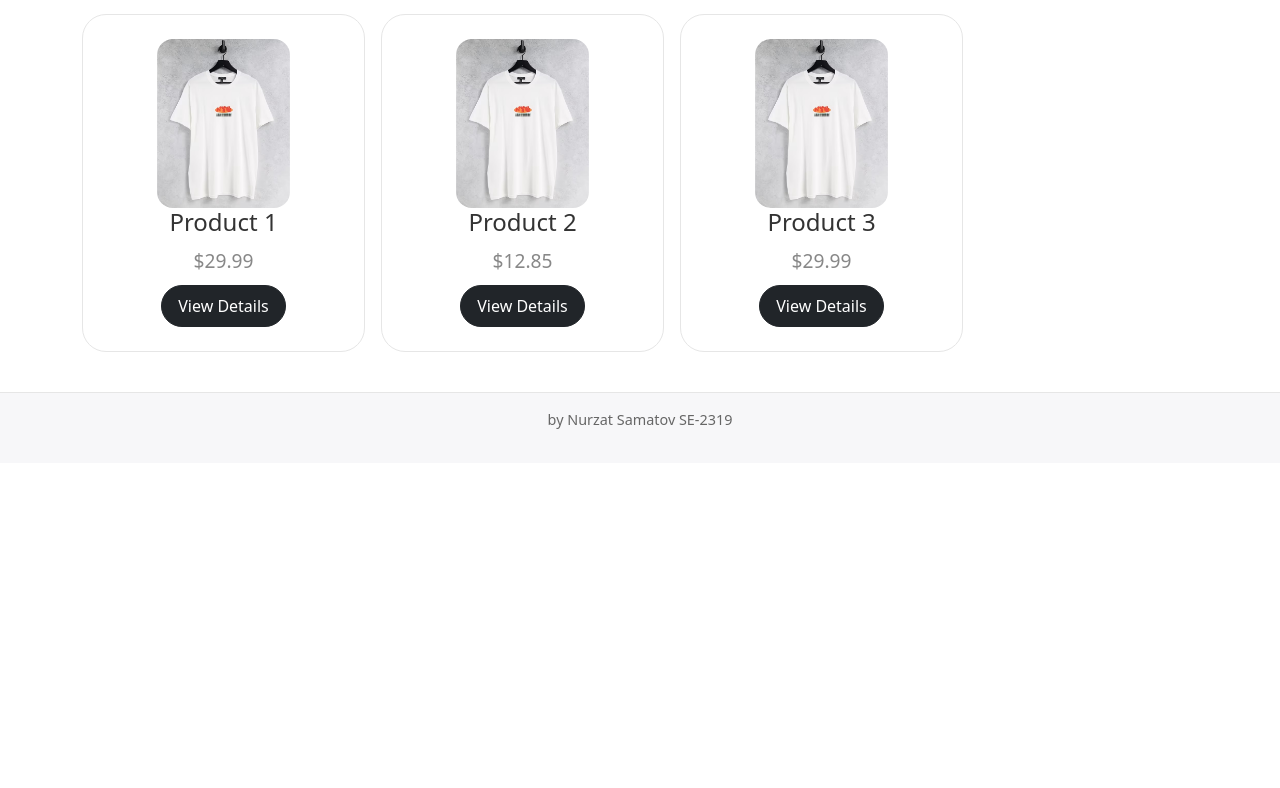
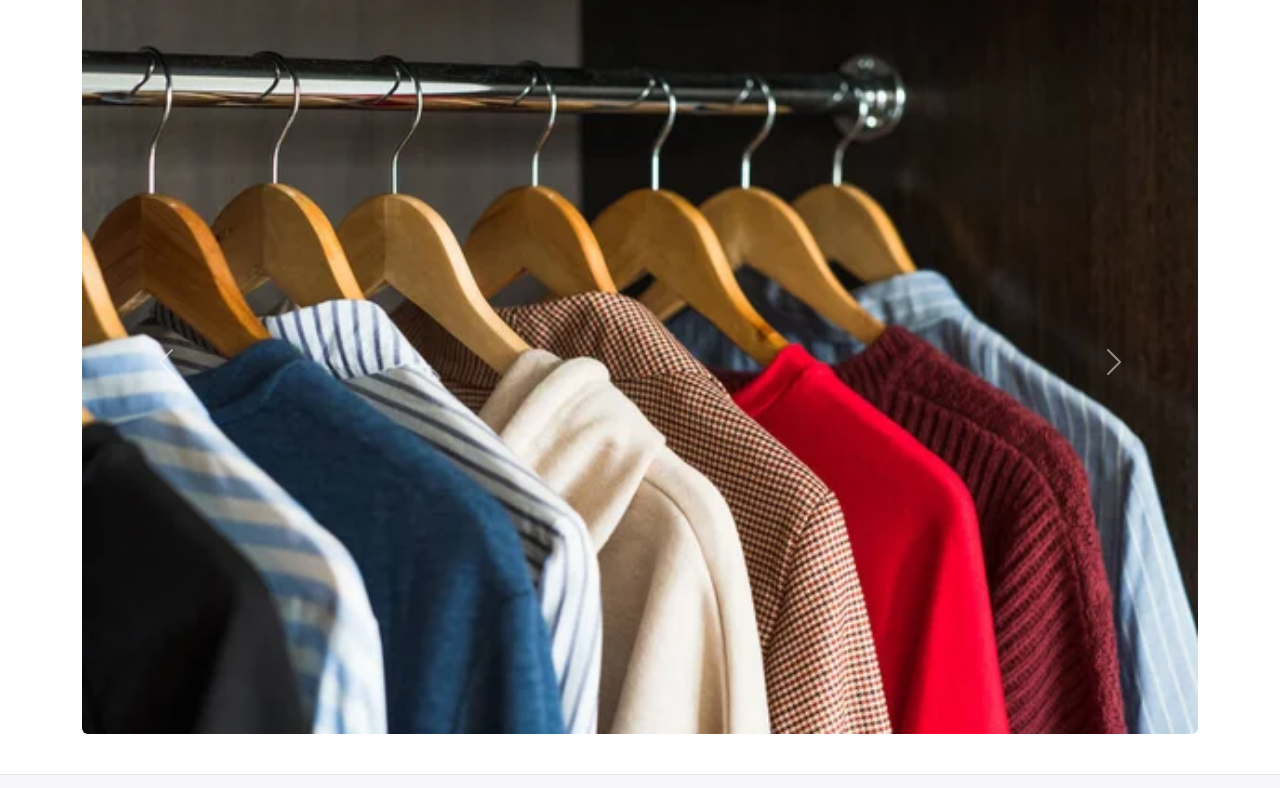
Before and after one commit to nurlord/assigment5, a plain HTML site: page index.html in a window 1280 px wide. Shown: the part 575-1363 px from the top of the page. Before the commit the page ends 1038 px from the top, so only its background shows below. Drawn offline with nearby package versions, Linux system fonts and the light colour scheme.

Commit message:
Add carousel

```diff
--- a/index.html
+++ b/index.html
@@ -11,6 +11,11 @@
       integrity="sha384-QWTKZyjpPEjISv5WaRU9OFeRpok6YctnYmDr5pNlyT2bRjXh0JMhjY6hW+ALEwIH"
       crossorigin="anonymous"
     />
+    <script
+      src="https://cdn.jsdelivr.net/npm/bootstrap@5.3.3/dist/js/bootstrap.bundle.min.js"
+      integrity="sha384-YvpcrYf0tY3lHB60NNkmXc5s9fDVZLESaAA55NDzOxhy9GkcIdslK1eN7N6jIeHz"
+      crossorigin="anonymous"
+    ></script>
   </head>
   <body>
     <header class="header">
@@ -35,31 +40,50 @@
       <section>
         <div class="container">
           <h2 class="mt-3">Featured Products</h2>
-          <div class="mt-3 row g-3">
-            <div class="product-item col-lg-3 mx-2">
-              <img src="test-image.jpg" class="w-50" alt="Product 1" />
-              <h3>Product 1</h3>
-              <p>$29.99</p>
-              <a href="#" class="btn btn-dark rounded-pill px-3 py-2"
-                >View Details</a
-              >
+          <div id="carousel" class="carousel slide">
+            <div class="carousel-inner">
+              <div class="carousel-item active">
+                <img src="carousel.jpg" class="d-block rounded w-100" alt="1" />
+              </div>
+              <div class="carousel-item">
+                <img
+                  src="carousel2.jpg"
+                  class="rounded d-block w-100"
+                  alt="2"
+                />
+              </div>
+              <div class="carousel-item">
+                <img
+                  src="carousel3.jpg"
+                  class="d-block rounded w-100"
+                  alt="3"
+                />
+              </div>
             </div>
-            <div class="product-item col-lg-3 mx-2">
-              <img class="w-50" src="test-image.jpg" alt="Product 2" />
-              <h3>Product 2</h3>
-              <p>$12.85</p>
-              <a href="#" class="btn btn-dark rounded-pill px-3 py-2"
-                >View Details</a
-              >
-            </div>
-            <div class="product-item col-lg-3 mx-2">
-              <img class="w-50" src="test-image.jpg" alt="Product 3" />
-              <h3>Product 3</h3>
-              <p>$29.99</p>
-              <a href="#" class="btn btn-dark rounded-pill px-3 py-2"
-                >View Details</a
-              >
-            </div>
+            <button
+              class="carousel-control-prev"
+              type="button"
+              data-bs-target="#carousel"
+              data-bs-slide="prev"
+            >
+              <span
+                class="carousel-control-prev-icon"
+                aria-hidden="true"
+              ></span>
+              <span class="visually-hidden">Previous</span>
+            </button>
+            <button
+              class="carousel-control-next"
+              type="button"
+              data-bs-target="#carousel"
+              data-bs-slide="next"
+            >
+              <span
+                class="carousel-control-next-icon"
+                aria-hidden="true"
+              ></span>
+              <span class="visually-hidden">Next</span>
+            </button>
           </div>
         </div>
       </section>
@@ -69,10 +93,6 @@
         <p>by Nurzat Samatov SE-2319</p>
       </div>
     </footer>
-    <script
-      src="https://cdn.jsdelivr.net/npm/bootstrap@5.3.3/dist/js/bootstrap.bundle.min.js"
-      integrity="sha384-YvpcrYf0tY3lHB60NNkmXc5s9fDVZLESaAA55NDzOxhy9GkcIdslK1eN7N6jIeHz"
-      crossorigin="anonymous"
-    ></script>
+    <script defer scr="script.js"></script>
   </body>
 </html>
--- /dev/null
+++ b/script.js
@@ -0,0 +1,6 @@
+const myCarouselElement = document.querySelector("#carousel");
+
+const carousel = new bootstrap.Carousel(myCarouselElement, {
+  interval: 2000,
+  touch: false,
+});
```
Also changed, not shown: contact.html (+5 -5 lines), products.html (+5 -5 lines), carousel.jpg (added), carousel2.jpg (added), carousel3.jpg (added).
